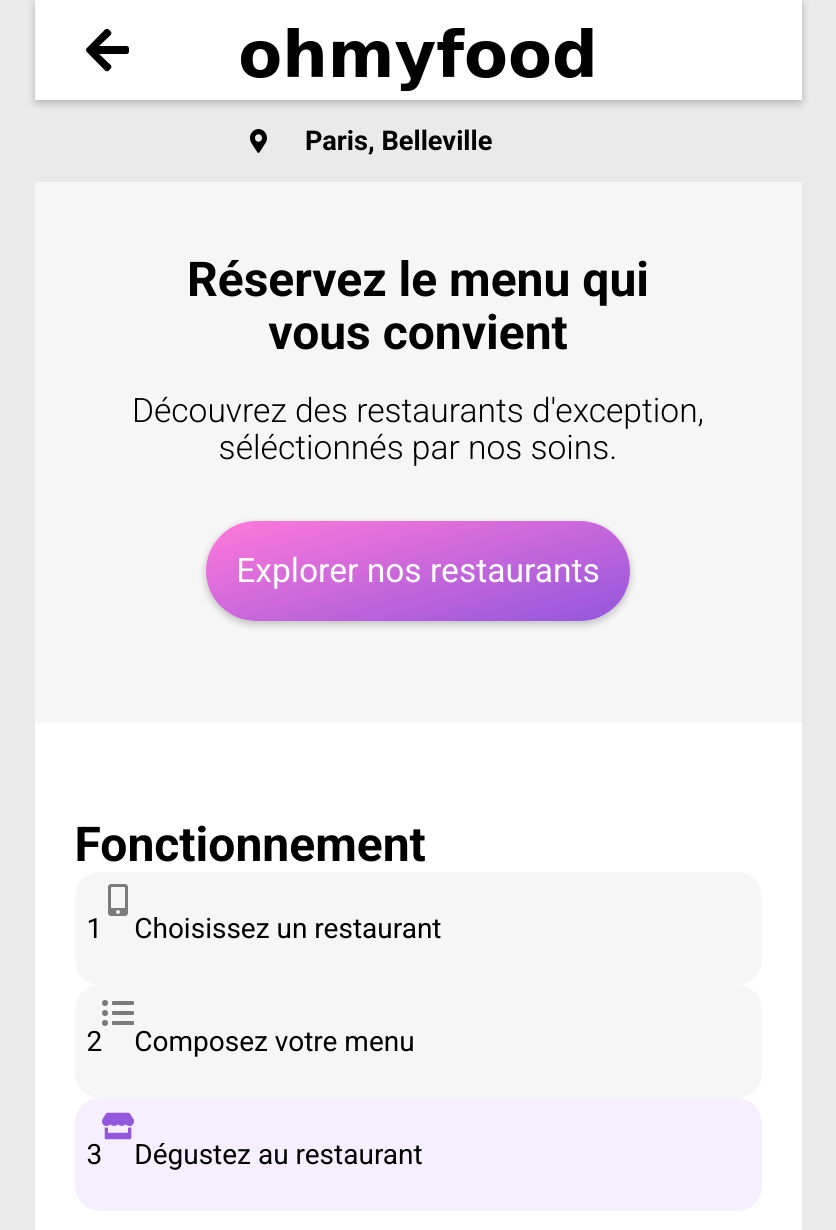
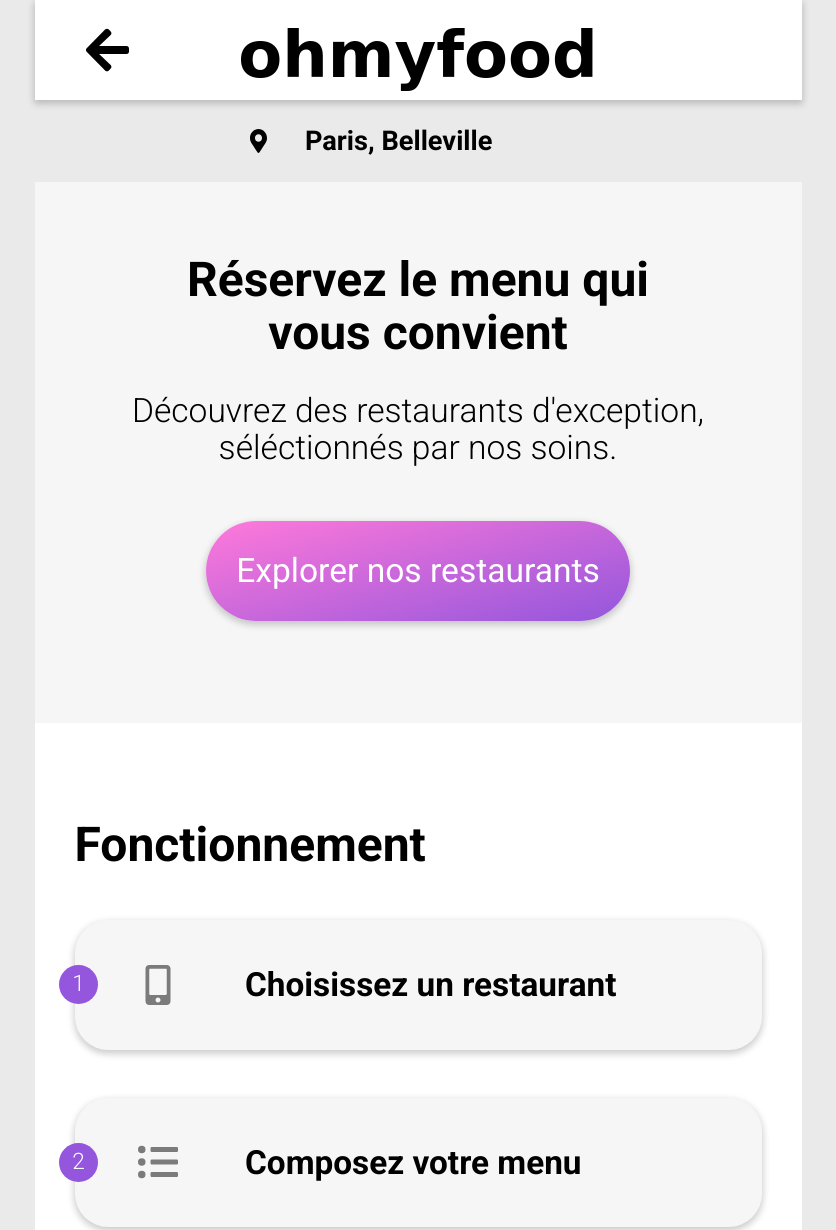
Before and after one commit to TheAxaR/AubryAlexandre_3_16082021, a website: page public/index.html in a window 1280 px wide. Shown: the top 1230 px of the page, without its empty margins (222-1058 px from the left). Drawn offline with Linux system fonts and the light colour scheme; a web font is replaced by a local one.

Commit message:
Finalizing button style

```diff
--- a/sass/components/_buttons.scss
+++ b/sass/components/_buttons.scss
@@ -12,20 +12,36 @@
 
 .steps__button {
   display: flex;
+  align-items: center;
+  justify-content: start;
   width: 100%;
-  margin: 0;
+  margin: 3.6em 0;
   padding: 0.9em;
-  border-radius: 25px;
+  border-radius: 2.5em;
   border: none;
   background-color: $light-grey;
+  @include shadow;
+  .steps__button__number {
+    position: relative;
+    font-size: 1.7em;
+    height: 1.7em;
+    width: 1.7em;
+    left: -1.2em;
+    line-height: 1.7em;
+    border-radius: 0.9em;
+    background-color: $primary-color;
+    color: white;
+  }
   .steps__button__logo {
-    height: 32px;
-    width: 32px;
+    height: 3em;
+    width: 3em;
+    margin-left: 1em;
     filter: opacity(50%);
   }
-
-  p {
-    font-weight: 400;
+  .steps__button__instruction {
+    font-weight: 600;
+    font-size: 2.5em;
+    margin-left: 2em;
   }
 }
 
```
Also changed, not shown: public/css/style.css, 1 other file.
